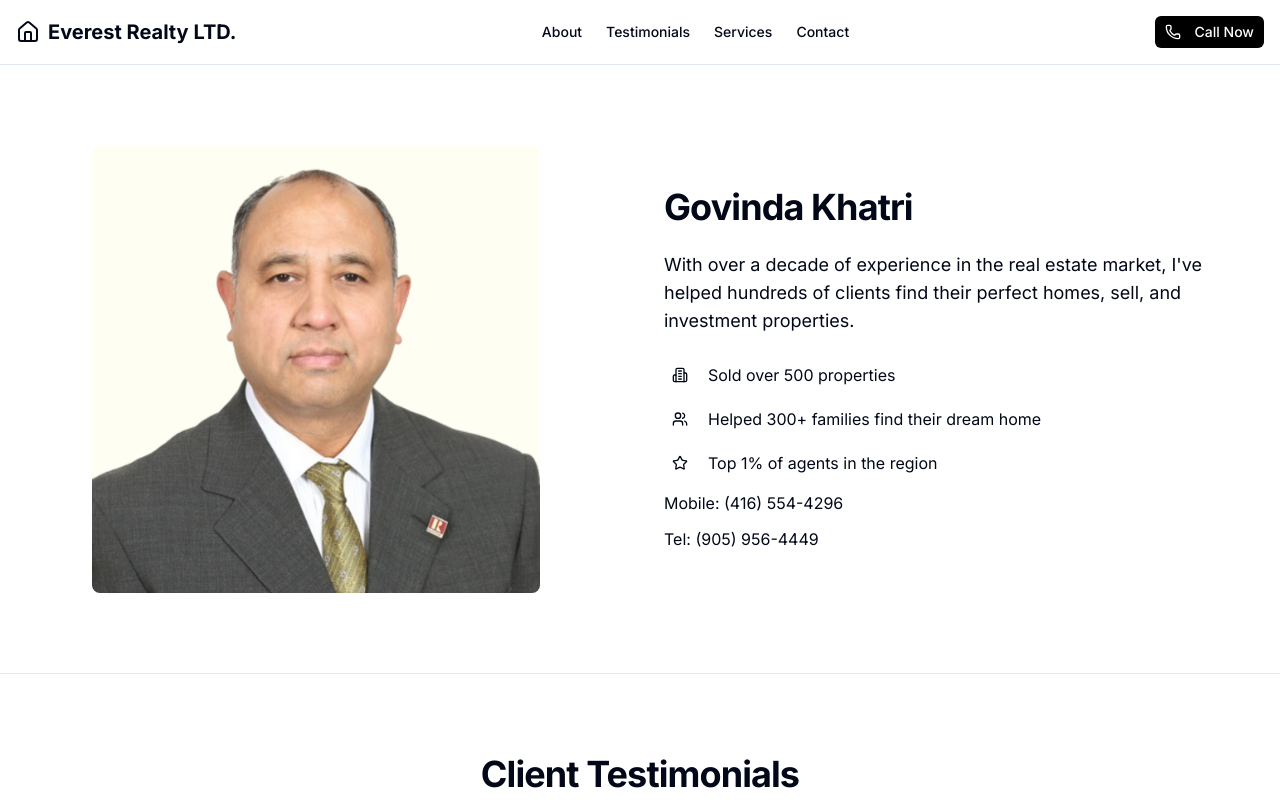
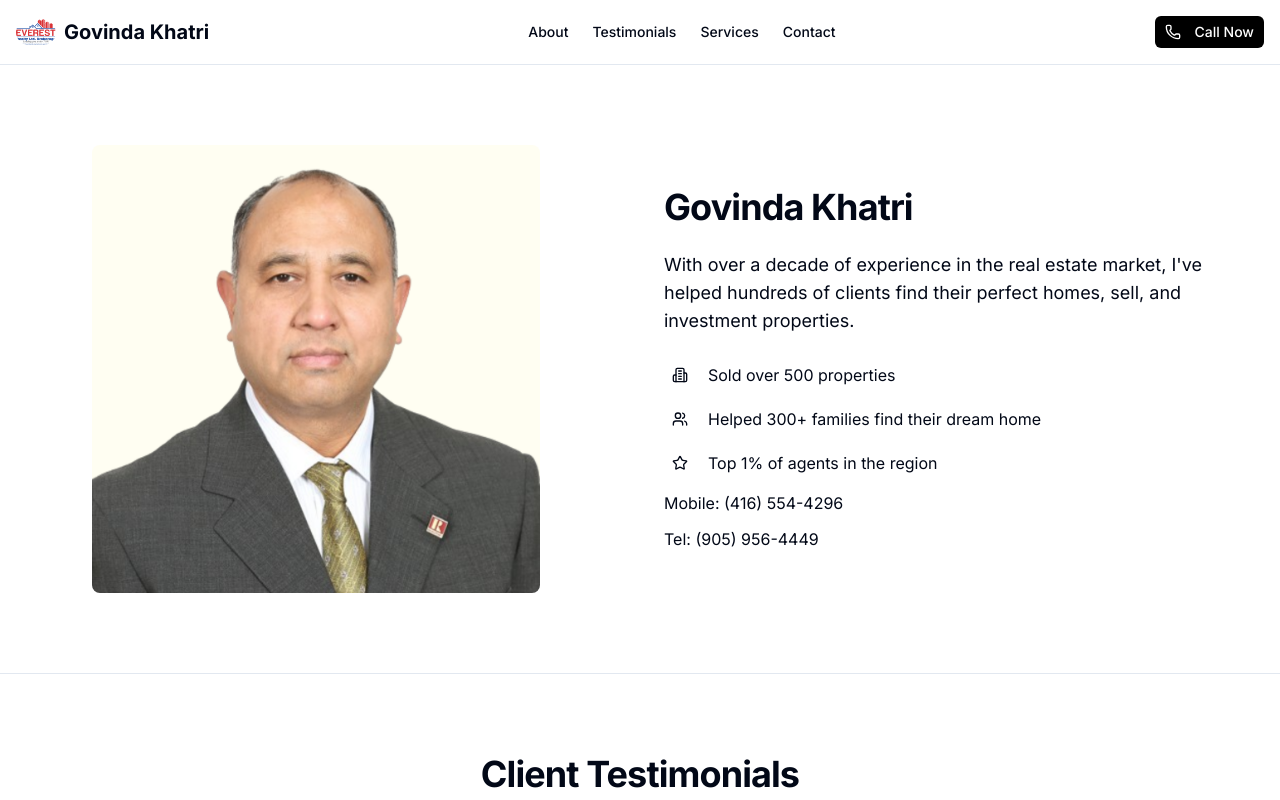
Before and after one commit to 13x54n/gkc, a Next.js app: page / in a window 1280 px wide. Shown: the top 800 px of the page. Built offline with nearby package versions, Linux system fonts and the light colour scheme.

Commit message:
working on call feature

```diff
--- a/src/app/layout.tsx
+++ b/src/app/layout.tsx
@@ -6,7 +6,7 @@ import "./globals.css"
 const inter = Inter({ subsets: ["latin"] })
 
 export const metadata = {
-  title: "Elite Properties - Real Estate Portfolio",
+  title: "Govinda Khatri, EVEREST REALTY LTD. | MISSISSAUGA Real Estate Agent: Houses, Condos and Homes",
   description: "Professional real estate agent portfolio showcasing properties and services",
 }
 
@@ -17,6 +17,9 @@ export default function RootLayout({
 }>) {
   return (
     <html lang="en" suppressHydrationWarning>
+      <head>
+        <link rel="shortcut icon" href="/logo.png" type="image/png" />
+      </head>
       <body className={inter.className}>
         <ThemeProvider attribute="class" defaultTheme="light" enableSystem disableTransitionOnChange>
           {children}
--- a/src/app/page.tsx
+++ b/src/app/page.tsx
@@ -29,8 +29,14 @@ export default function RealEstatePortfolio() {
       <header className="sticky top-0 z-50 w-full border-b bg-background/95 backdrop-blur supports-[backdrop-filter]:bg-background/60">
         <div className="container flex h-16 items-center justify-between">
           <div className="flex items-center gap-2">
-            <Home className="h-6 w-6 text-primary" />
-            <span className="text-xl font-bold">Everest Realty LTD.</span>
+            <Image
+              src="/logo.png"
+              alt="Everest Realty Logo"
+              width={40}
+              height={40}
+              className="rounded-full"
+            />
+            <span className="text-xl font-bold">Govinda Khatri</span>
           </div>
           <nav className="hidden md:flex gap-6">
             <Link href="#about" className="text-sm font-medium hover:text-primary">
@@ -49,7 +55,7 @@ export default function RealEstatePortfolio() {
               Contact
             </Link>
           </nav>
-          <Button size="sm" className="hidden md:inline-flex bg-black text-white">
+          <Button size="sm" onClick={() => window.open("tel:+14165544296")} className="hidden md:inline-flex bg-black text-white">
             <Phone className="mr-2 h-4 w-4" /> Call Now
           </Button>
           <Button variant="outline" size="icon" className="md:hidden">
```
Also changed, not shown: public/logo.png (added), src/assets/everestrealtylogo.png (added).
